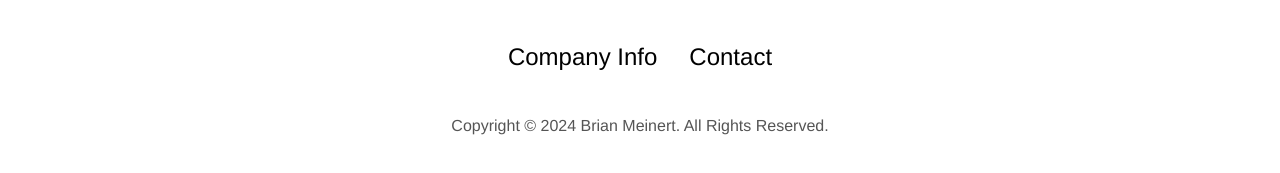
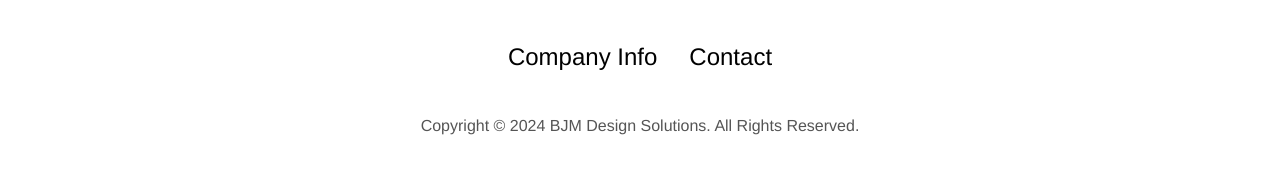
Before and after one commit to bmeinert8/PokeCatVending, a plain HTML site: page index.html in a window 1280 px wide. Shown: the part 1929-2102 px from the top of the page. Drawn offline with nearby package versions, Linux system fonts and the light colour scheme.

Commit message:
update to footer

```diff
--- a/index.html
+++ b/index.html
@@ -104,7 +104,7 @@
                 </ul>
             </div>
         </nav>
-        <p>Copyright &#169; 2024 Brian Meinert.  All Rights Reserved. </p>
+        <p>Copyright &#169; 2024 BJM Design Solutions.  All Rights Reserved. </p>
     </footer>
     <script src="script.js"></script>
 
```
